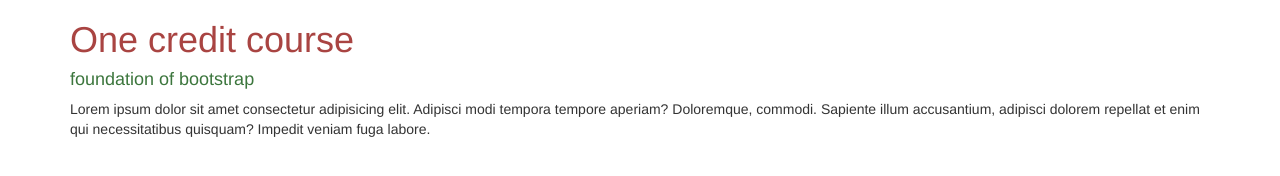
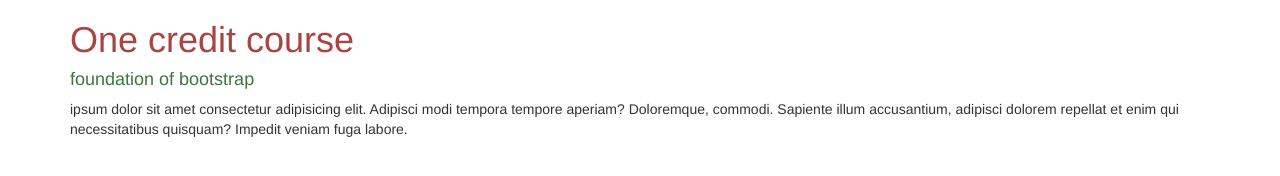
Before and after one commit to lohieth-rvrl/Bootstrap, a website: page index.html in a window 1280 px wide. Drawn offline with nearby package versions, Linux system fonts and the light colour scheme.

Commit message:
new files added

```diff
--- a/index.html
+++ b/index.html
@@ -11,7 +11,7 @@
     <div class="container">
         <h1 class="text-danger">One credit course</h1>
         <h4 class="text-success">foundation of bootstrap</h4>
-        <p>Lorem ipsum dolor sit amet consectetur adipisicing elit. Adipisci modi tempora tempore aperiam? Doloremque, commodi. Sapiente illum accusantium, adipisci dolorem repellat et enim qui necessitatibus quisquam? Impedit veniam fuga labore.</p>
+        <p> ipsum dolor sit amet consectetur adipisicing elit. Adipisci modi tempora tempore aperiam? Doloremque, commodi. Sapiente illum accusantium, adipisci dolorem repellat et enim qui necessitatibus quisquam? Impedit veniam fuga labore.</p>
     </div>
 </body>
 </html>
```
